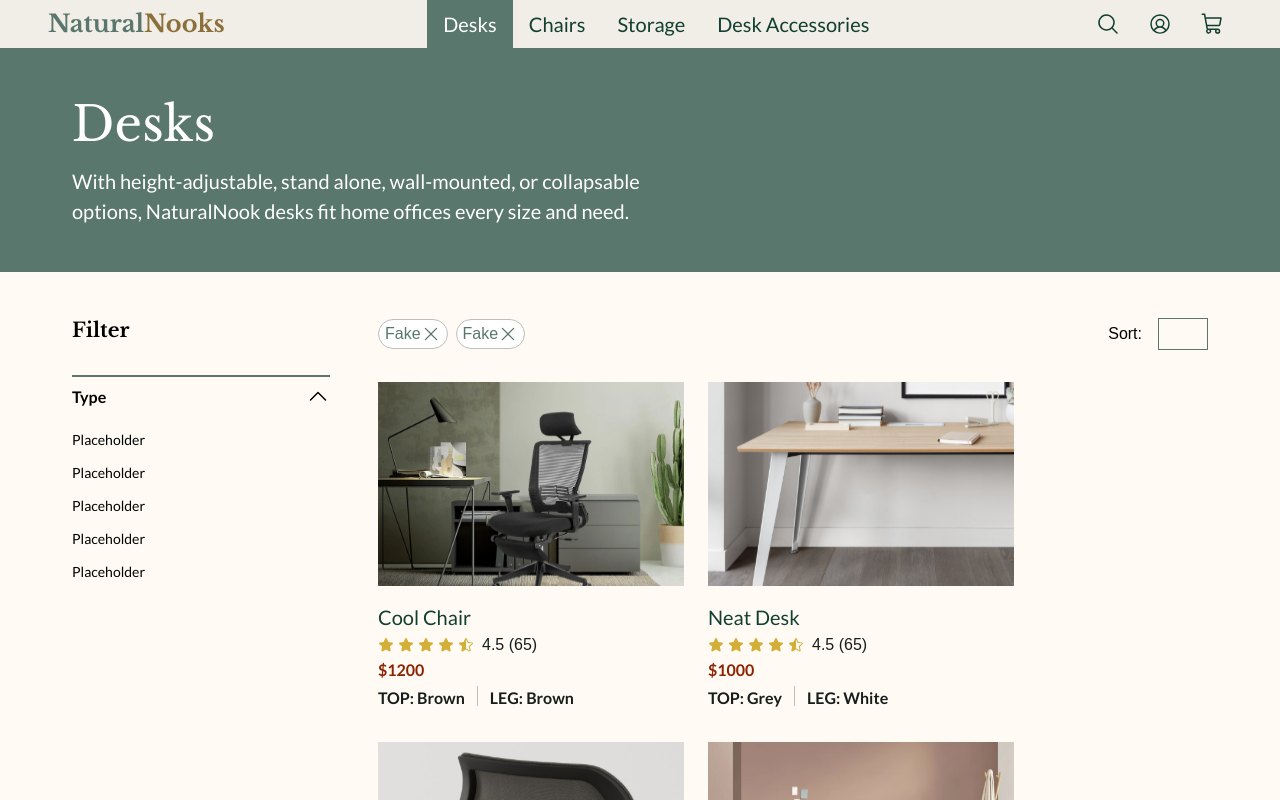
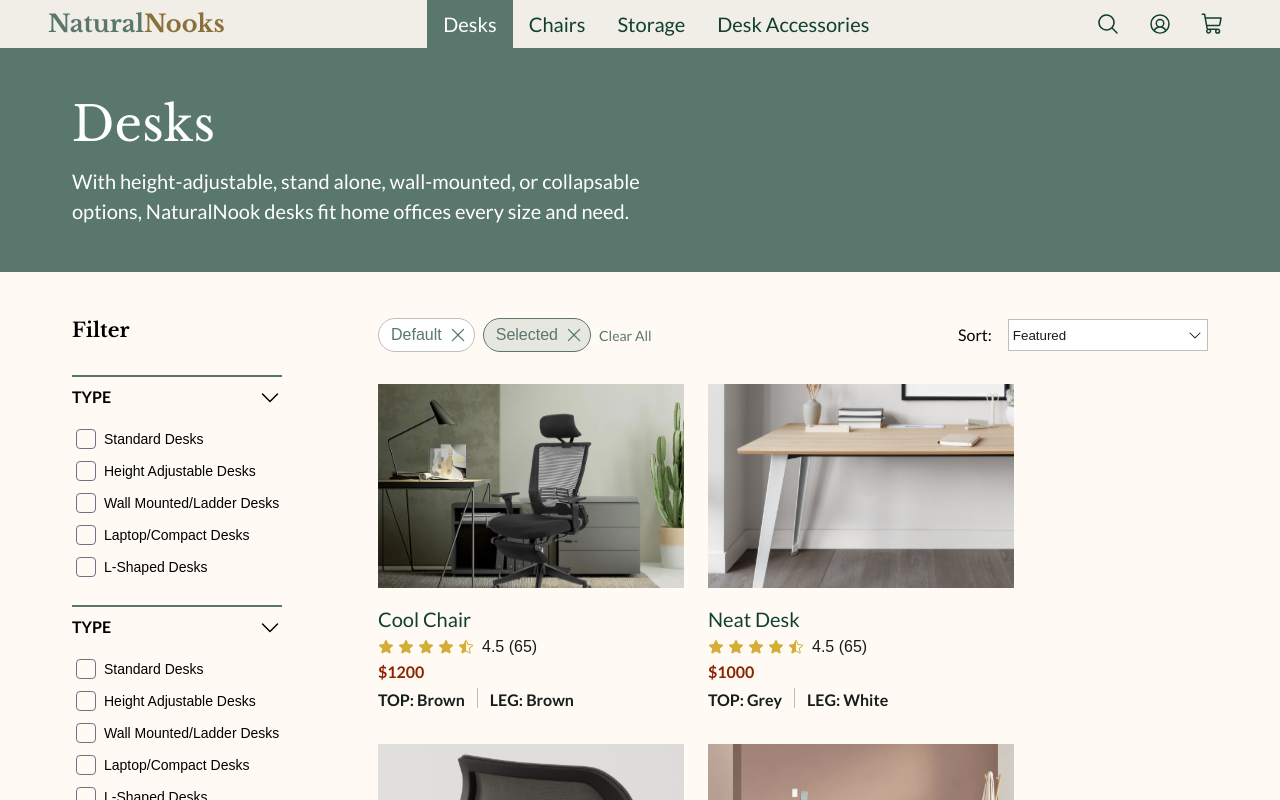
Before and after one commit to JacupEades/e-com-v2, a Next.js app: page /desks in a window 1280 px wide. Shown: the top 800 px of the page. Built offline with nearby package versions, Linux system fonts and the light colour scheme.

Commit message:
TYPE dropdown animations done

```diff
--- a/app/(pages)/(categories)/desks/page.tsx
+++ b/app/(pages)/(categories)/desks/page.tsx
@@ -1,8 +1,7 @@
 "use client";
 import catS from "../../../styles/Shop.module.scss";
-import SecondaryBtn from "@/app/components/buttons/SecondaryBtn";
-import { X } from "@phosphor-icons/react";
-import FilterDropdown from "@/app/components/dropdowns/FilterDropdown";
+import { CaretDown, X } from "@phosphor-icons/react";
+import FilterDrop from "@/app/components/dropdowns/shop-filters/FliterDrop";
 import ShopCard from "@/app/components/cards/ShopCard";
 
 type Props = {};
@@ -15,7 +14,8 @@ export default function Desks({}: Props) {
 				<aside className={catS.filterAside}>
 					<h5>Filter</h5>
 					{/* Type */}
-					<FilterDropdown dropType={"type"} />
+					<FilterDrop dropType={"type"} />
+					<FilterDrop dropType={"type"} />
 				</aside>
 				{/* Cards */}
 				<div className={catS.desktopCardsMain}>
@@ -23,19 +23,21 @@ export default function Desks({}: Props) {
 						{/* Chips */}
 						<div className={catS.filterChipsMain}>
 							<div className={catS.filterChip}>
-								<p>Fake</p> <X size={20} />
+								<p>Default</p> <X size={20} />
 							</div>
-							<div className={catS.filterChip}>
-								<p>Fake</p> <X size={20} />
+							<div className={catS.filterChipSelected}>
+								<p>Selected</p> <X size={20} />
 							</div>
+							<button className={catS.clearAllBtn}>Clear All</button>
 						</div>
 						{/* Sort Input */}
 						<div className={catS.sortMain}>
 							<p>Sort:</p>
-							<SecondaryBtn
-								label={""}
-								onClick={() => console.log("coming soon")}
-							/>
+							<div className={catS.dropDownMain}>
+								<button className={catS.dropDownBtn}>
+									Featured <CaretDown size={16} />
+								</button>
+							</div>
 						</div>
 					</div>
 					<ShopCard />
--- a/app/components/dropdowns/FilterDropdown.tsx
+++ /dev/null
@@ -1,23 +0,0 @@
-import React from "react";
-import catS from "../../styles/Shop.module.scss";
-import { CaretUp } from "@phosphor-icons/react";
-
-type Props = {
-	dropType: string;
-};
-
-export default function FilterDropdown({ dropType }: Props) {
-	return (
-		<section className={catS.filterSection}>
-			<button>
-				<h6>Type</h6>
-				<CaretUp size={24} />
-			</button>
-			<p>Placeholder</p>
-			<p>Placeholder</p>
-			<p>Placeholder</p>
-			<p>Placeholder</p>
-			<p>Placeholder</p>
-		</section>
-	);
-}
--- /dev/null
+++ b/app/components/dropdowns/shop-filters/FliterDrop.tsx
@@ -0,0 +1,22 @@
+import TypeDrop from "./TypeDrop";
+
+type Props = {
+	dropType: string;
+};
+
+export default function FilterDrop({ dropType }: Props) {
+	switch (dropType) {
+		case "type":
+			return <TypeDrop />;
+		case "price":
+			return <TypeDrop />;
+		case "color":
+			return <TypeDrop />;
+		case "rating":
+			return <TypeDrop />;
+		case "shipping":
+			return <TypeDrop />;
+		default:
+			return <p>Error in TypeDrop: {dropType}</p>;
+	}
+}
--- /dev/null
+++ b/app/components/dropdowns/shop-filters/TypeDrop.tsx
@@ -0,0 +1,92 @@
+"use client";
+import React, { useEffect, useState } from "react";
+import sDropS from "../../../styles/ShopFilterDrops.module.scss";
+import { CaretUp } from "@phosphor-icons/react";
+
+type Props = {};
+
+const options = [
+	"Standard Desks",
+	"Height Adjustable Desks",
+	"Wall Mounted/Ladder Desks",
+	"Laptop/Compact Desks",
+	"L-Shaped Desks",
+];
+
+export default function TypeDrop() {
+	const [selectedOptions, setSelectedOptions] = useState<any>([]);
+	const [isOpen, setIsOpen] = useState(true);
+	const [dropActiveStyle, setDropActiveStyle] = useState(sDropS.inactive);
+
+	useEffect(() => {
+		if (isOpen === true) {
+			setDropActiveStyle(sDropS.active);
+		} else {
+			setDropActiveStyle(sDropS.inactive);
+		}
+	}, [isOpen]);
+
+	const toggleIsOpen = () => {
+		setIsOpen(!isOpen);
+		console.log("isOpen:", !isOpen);
+	};
+
+	const handleOptionToggle = (option: any) => {
+		if (selectedOptions.includes(option)) {
+			setSelectedOptions(
+				selectedOptions.filter((item: any) => item !== option)
+			);
+		} else {
+			setSelectedOptions([...selectedOptions, option]);
+		}
+	};
+	// WDS Code
+	// document.addEventListener("click", (e) => {
+	// 	const isDropdownButton = e.target.matches("[data-dropdown-button]");
+	// 	if (!isDropdownButton && e.target.closest("[data-dropdown]") != null)
+	// 		return;
+
+	// 	let currentDropdown;
+	// 	if (isDropdownButton) {
+	// 		currentDropdown = e.target.closest("[data-dropdown]");
+	// 		currentDropdown.classList.toggle("active");
+	// 	}
+
+	// 	document.querySelectorAll("[data-dropdown].active").forEach((dropdown) => {
+	// 		if (dropdown === currentDropdown) return;
+	// 		dropdown.classList.remove("active");
+	// 	});
+	// });
+
+	return (
+		<section className={`${sDropS.typeDropMain} ${dropActiveStyle}`}>
+			<button className={sDropS.dropToggleBtn} onClick={toggleIsOpen}>
+				<h6 className={sDropS.dropToggleBtnText}>TYPE</h6>
+				<CaretUp
+					size={24}
+					style={
+						isOpen
+							? { transform: "rotate(180deg)", transition: "all 0.25s" }
+							: { transform: "rotate(0deg)", transition: "all 0.25s" }
+					}
+				/>
+			</button>
+			<div className={sDropS.typeMenu}>
+				{options.map((option) => (
+					<div key={option} className={sDropS.typeContent}>
+						<input
+							type="checkbox"
+							id={option}
+							checked={selectedOptions.includes(option)}
+							onChange={() => handleOptionToggle(option)}
+							className={sDropS.checkboxInput}
+						/>
+						<label htmlFor={option} className={sDropS.checkboxLabel}>
+							{option}
+						</label>
+					</div>
+				))}
+			</div>
+		</section>
+	);
+}
--- a/app/styles/Shop.module.scss
+++ b/app/styles/Shop.module.scss
@@ -29,44 +29,28 @@
 	background-color: $page-background;
 
 	.filterAside {
+		display: flex;
+		flex-direction: column;
+		gap: 2rem;
+		width: 100%;
+		padding-right: 3rem;
+
 		h5 {
 			@include H5;
-		}
-
-		.filterSection {
-			padding-top: 2rem;
-
-			button {
-				display: flex;
-				align-items: center;
-				justify-content: space-between;
-				width: 100%;
-				padding: 0.5rem 0;
-				background-color: transparent;
-				border: none;
-				border-top: 2px solid $primary-main;
-				&:hover {
-					cursor: pointer;
-
-					background-color: $neutral-border;
-				}
-
-				h6 {
-					@include H6;
-				}
-			}
-			p {
-				@include P3;
-				padding-top: 0.75rem;
-			}
 		}
 	}
 
 	.desktopCardsMain {
+		display: grid;
+		grid-template-areas:
+			"Heading"
+			"Card";
 		padding: 0 0 0 3rem;
-		max-width: 100%;
+		max-width: fit-content;
 
 		.desktopCardsTop {
+			grid-area: Heading;
+
 			display: flex;
 			align-items: center;
 			justify-content: space-between;
@@ -81,13 +65,14 @@
 					padding: 0 auto;
 				}
 			}
-		}
-
+			// DESKTOP FILTERS TOP
 			.filterChipsMain {
 				display: flex;
 				gap: 0.5rem;
 
-			.filterChip {
+				.filterChip,
+				.filterChipSelected {
+					@include P2;
 					display: flex;
 					justify-content: center;
 					align-items: center;
@@ -98,14 +83,65 @@
 					background-color: $neutral-white;
 					border: 1px solid $neutral-border;
 					border-radius: 999px;
+
+					p {
+						padding: 0rem 0.375rem;
+					}
+
+					&:hover {
+						border-color: $primary-main;
 					}
 				}
+				.filterChipSelected {
+					background-color: $primary-hover;
+					border-color: $primary-main;
+				}
+				.clearAllBtn {
+					@include P3;
+
+					color: $primary-main;
+					background-color: transparent;
+					border: none;
+					&:hover {
+						text-decoration: underline;
+					}
+				}
+			}
+			.sortMain {
+				display: flex;
+				align-items: center;
+				gap: 1rem;
+				width: 15.625rem;
+				p {
+					@include P2;
+				}
+
+				.dropDownMain {
+					width: 100%;
+
+					.dropDownBtn {
+						display: flex;
+						align-items: center;
+						justify-content: space-between;
+						width: 100%;
+						height: 2rem;
+						padding: 0rem 0.25rem;
+						background-color: $neutral-white;
+						color: $neutral-text;
+						border: 1px solid $neutral-border;
+					}
+				}
+			}
+		}
+		// PRODUCT CARDS
 		.productCards {
+			grid-area: Card;
 			display: flex;
 			flex-wrap: wrap;
 			justify-content: flex-start;
 			gap: 2rem 1.5rem;
 			padding-top: 2rem;
+			// GRID BREAKPOINTS
 
 			.productCard {
 				position: relative;
@@ -114,6 +150,7 @@
 				flex-direction: column;
 				align-items: center;
 				gap: 1rem;
+				max-width: 19.125rem;
 				cursor: pointer;
 
 				.cardOverlayPersist {
--- /dev/null
+++ b/app/styles/ShopFilterDrops.module.scss
@@ -0,0 +1,139 @@
+@import "typography";
+@import "variables";
+@import "mixins";
+@import "buttons";
+
+// TYPE SECTION
+.typeDropMain {
+	position: relative;
+	transition: padding 0.5s ease-out;
+
+	&.active {
+		padding-bottom: 9.75rem;
+		transition: padding 0.25s ease-out;
+	}
+
+	&.active > .dropToggleBtn + .typeMenu {
+		opacity: 1;
+		transform: translateY(0) scale(1);
+		pointer-events: auto;
+	}
+
+	.typeMenu {
+		position: absolute;
+		top: 3.125rem;
+		left: 0;
+		display: flex;
+		flex-direction: column;
+		gap: 0.25rem;
+		opacity: 0;
+		transform: translateY(-5rem) scale(1, 0.001);
+		transition: opacity 0.25s ease-in-out, transform 0.25s ease-in-out;
+		pointer-events: none;
+
+		.typeContent {
+			position: relative;
+			@include P3;
+
+			display: flex;
+			align-items: center;
+			justify-content: flex-start;
+
+			// All the checkbox stuff
+			.checkboxInput {
+				position: absolute;
+				left: 0.5rem;
+				opacity: 0;
+				cursor: pointer;
+
+				&:hover + .checkboxLabel::before {
+					background-color: $primary-lightest;
+					transition: $trans-basic;
+				}
+
+				&:checked + .checkboxLabel::before {
+					background-color: $primary-darker;
+					border-color: $primary-darker;
+					transition: $trans-basic;
+					content: url(../../public/check_pi.svg);
+				}
+
+				// Animation
+				&:checked + .checkboxLabel::after {
+					opacity: 1;
+					animation: fadeOut 1s forwards;
+				}
+
+				@keyframes fadeOut {
+					0% {
+						opacity: 0.9;
+					}
+					100% {
+						opacity: 0;
+					}
+				}
+			}
+			.checkboxLabel {
+				display: flex;
+				align-items: center;
+				justify-content: flex-start;
+				gap: 0.25rem;
+				cursor: pointer;
+				&::before {
+					content: "";
+					display: flex;
+					justify-content: center;
+					align-items: center;
+					height: 1.25rem;
+					width: 1.25rem;
+					margin: 0.25rem;
+					padding-top: 0.25rem;
+					color: $neutral-white;
+					background-color: transparent;
+					border: 1px solid $neutral-light;
+					border-radius: 0.25rem;
+					transition: $trans-basic;
+					z-index: 1;
+				}
+
+				&:hover::before {
+					background-color: $primary-lightest;
+					transition: $trans-basic;
+				}
+				// Animation for active
+				&::after {
+					content: "";
+					position: absolute;
+					left: -0.125rem;
+					padding: 1rem;
+					background-color: $primary-main;
+					border-radius: 999px;
+					opacity: 0;
+					transition: opacity 0.5s;
+					pointer-events: none;
+					z-index: 0;
+				}
+			}
+		}
+	}
+}
+
+// Shared Syles
+.dropToggleBtn {
+	display: flex;
+	align-items: center;
+	justify-content: space-between;
+	width: 100%;
+	padding: 0.5rem 0;
+	background-color: transparent;
+	border: none;
+	border-top: 2px solid $primary-main;
+	&:hover {
+		cursor: pointer;
+
+		background-color: $neutral-border;
+	}
+	.dropToggleBtnText {
+		@include H6;
+	}
+}
--- a/app/styles/_variables.scss
+++ b/app/styles/_variables.scss
@@ -9,6 +9,7 @@ $page-background: #fffbf4;
 $neutral-white: #ffffff;
 $neutral-border: #bebfba;
 $neutral-text: #161d1b;
+$neutral-light: #717385;
 $neutral-text-secondary: #6b6b6b;
 $discount: #8c2200;
 
@@ -18,6 +19,9 @@ $trans-basic: all 0.25s;
 // Overlay
 $overlay-main: #00000088;
 
+// Hover
+$primary-hover: rgba(17, 63, 49, 0.1);
+
 // fake
 $primary-color: #64ff00;
 $secondary-color: #ffa600;
```
Also changed, not shown: app/components/dropdowns/fiter-content/Type.tsx (deleted), public/check_pi.svg (added). Lines whose indentation alone changed are shown as unchanged.
